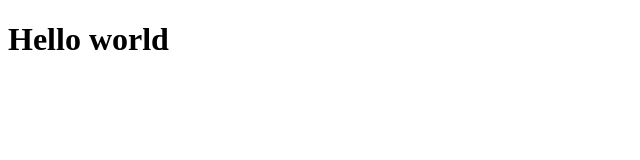
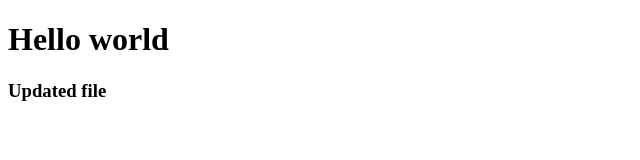
Before and after one commit to Junior009/Eng_soft2, a plain HTML site: page index.html in a window 1280 px wide. Shown: the whole page, without its empty margins (0-640 px from the left). Drawn offline with Linux system fonts and the light colour scheme.

Commit message:
new version

```diff
--- a/index.html
+++ b/index.html
@@ -8,5 +8,6 @@
 </head>
 <body>
     <h1>Hello world</h1>
+    <h3>Updated file</h3>
 </body>
 </html>
```
